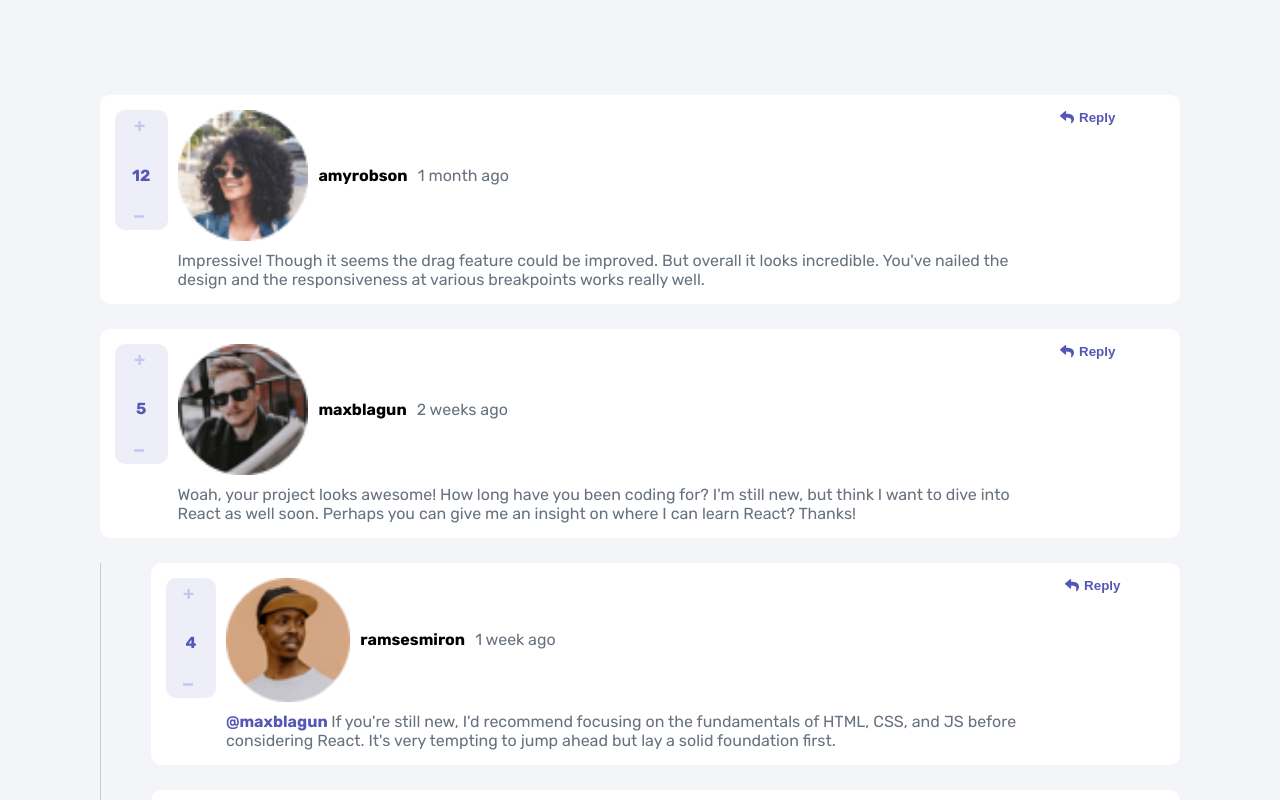
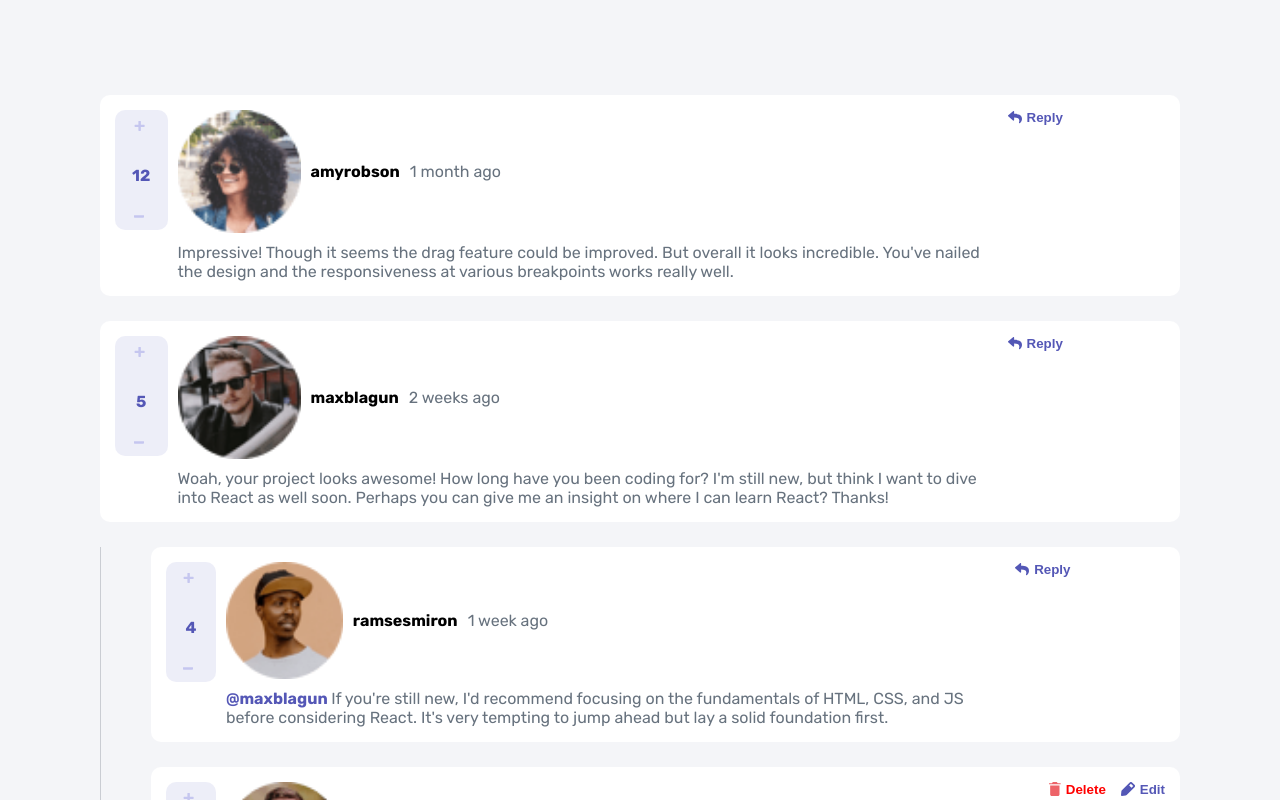
Before and after one commit to KjROX/interactive-comment-section-react, a React (Create React App) app: page / in a window 1280 px wide. Shown: the top 800 px of the page. Built offline with nearby package versions, Linux system fonts and the light colour scheme.

Commit message:
corrected the delete edit button again

```diff
--- a/src/components/Comment.js
+++ b/src/components/Comment.js
@@ -40,7 +40,7 @@ const Comment = ({ commentData, currentUser }) => {
           mobileDesign={true}
         />
       </div>
-      <React.Fragment className={classes.replyDeleteEdit}>
+      <React.Fragment>
         <ReplyDeleteEdit
           reply={currentUser !== commentData.user.username}
           mobileDesign={false}
--- a/src/components/Comment.module.css
+++ b/src/components/Comment.module.css
@@ -42,8 +42,8 @@
 @media (min-width: 750px) {
   .comment {
     display: grid;
-    grid-template-columns: 5% 1fr 10%;
-    grid-template-areas: "box2 box1 box3";
+    grid-template-columns: 5% 1fr 15%;
+    grid-template-areas: "box2 box1";
   }
   .uiAdjuster {
     grid-area: box1;
@@ -52,7 +52,4 @@
     grid-area: box2;
     align-items: flex-start;
   }
-  .replyDeleteEdit {
-    grid-area: box3;
-  }
 }
--- a/src/components/LikeCount.js
+++ b/src/components/LikeCount.js
@@ -1,10 +1,16 @@
+import { useState } from "react";
 import classes from "./LikeCount.module.css";
 const LikeCount = ({ score }) => {
+  const [count, setCount] = useState(score);
+
+  const onAddingLikeHandler = () => {
+    setCount((prevcount) => prevcount++);
+  };
   return (
     <div className={classes.likeCount}>
-      <img src="./images/icon-plus.svg" alt="" />
-      <span>{score}</span>
-      <img src="./images/icon-minus.svg" alt="" />
+      <img src="./images/icon-plus.svg" alt="+" onClick={onAddingLikeHandler} />
+      <span>{count}</span>
+      <img src="./images/icon-minus.svg" alt="-" />
     </div>
   );
 };
--- a/src/components/LikeCount.module.css
+++ b/src/components/LikeCount.module.css
@@ -7,6 +7,9 @@
   padding: 1rem;
   width: 35%;
   border-radius: 1rem;
+}
+.likeCount img {
+  cursor: pointer;
 }
 .likeCount span {
   color: #5457b6;
--- a/src/components/ReplyDeleteEdit.module.css
+++ b/src/components/ReplyDeleteEdit.module.css
@@ -13,10 +13,11 @@
 
 .deleteEdit {
   display: flex;
-  align-items: center;
-  justify-content: center;
+  align-items: baseline;
+  justify-content: end;
   gap: 1.5rem;
-  flex-direction: column;
+  /* flex-direction: column; */
+  min-width: fit-content;
 }
 .delete {
   color: red;
@@ -41,4 +42,7 @@
   .notMobileDesign {
     display: block;
   }
+  /* .deleteEdit {
+    flex-direction: row;
+  } */
 }
```
